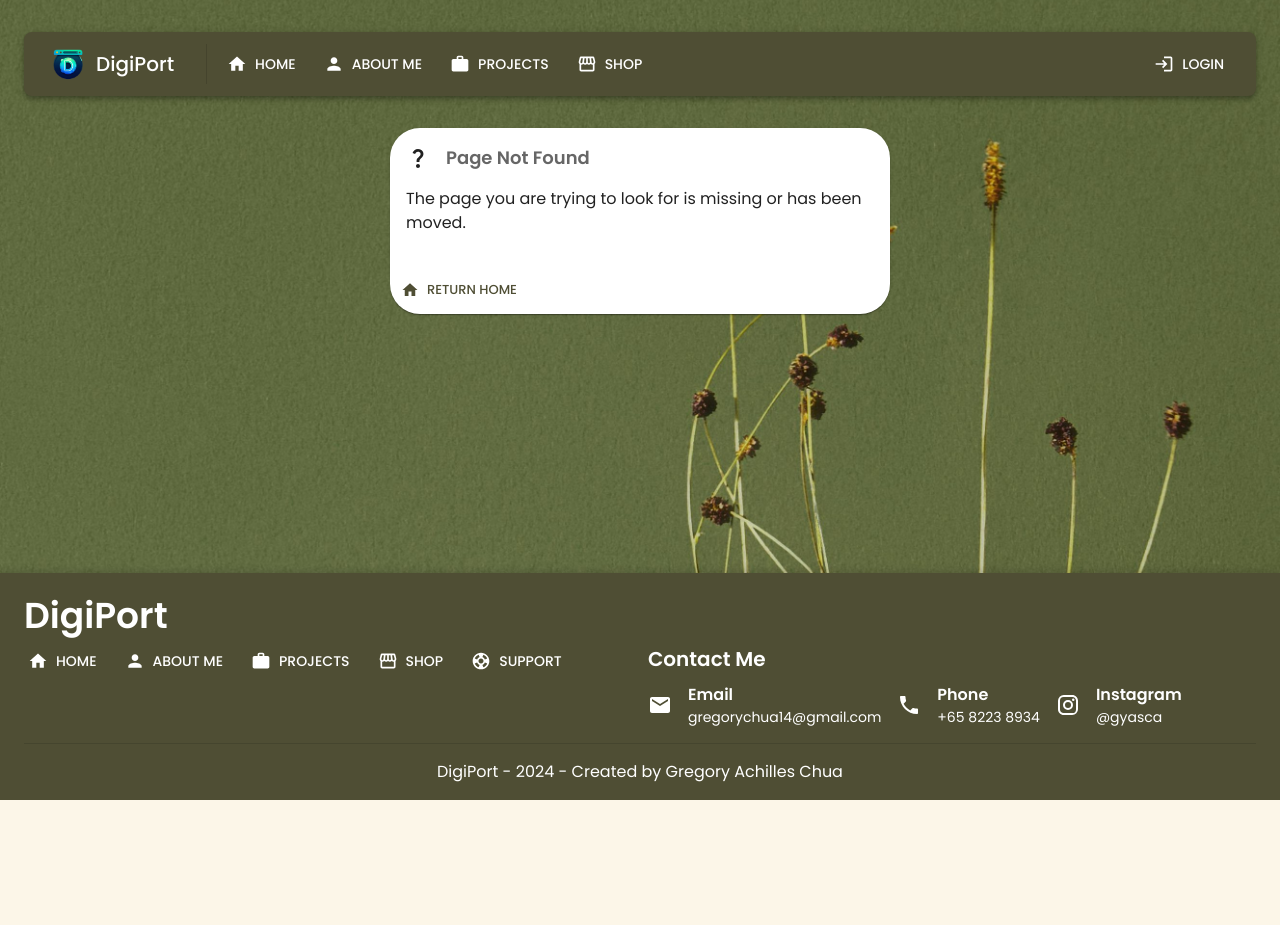
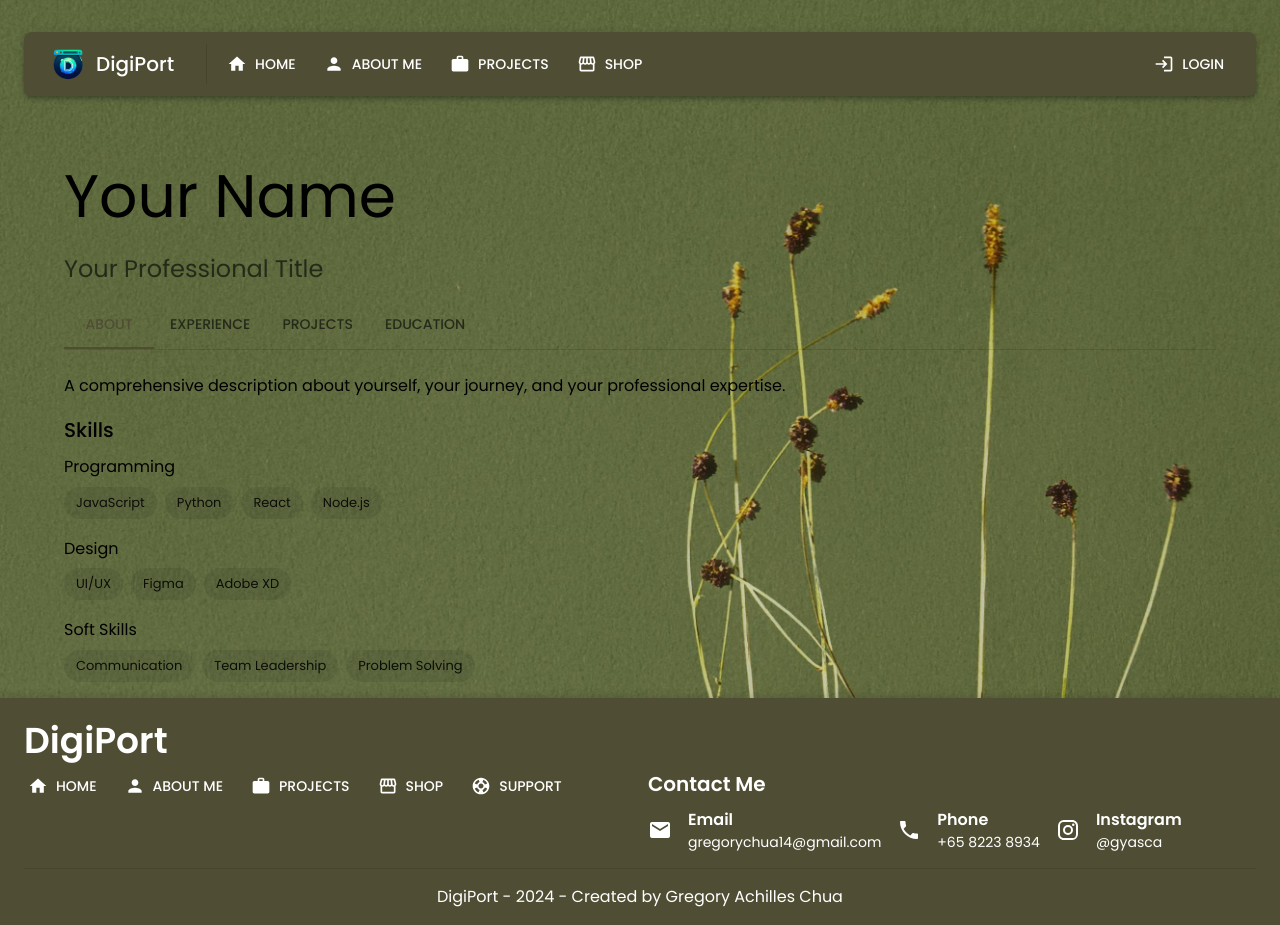
Before and after one commit to gyasca/Digiport, a React (Vite) app in the folder digiport/client/: page /portfolio-example-1 in a window 1280 px wide. Before the commit the page ends 800 px from the top, so only its background shows below. Built offline with nearby package versions, Linux system fonts and the light colour scheme.

Commit message:
portfolio example page

```diff
--- a/digiport/client/package.json
+++ b/digiport/client/package.json
@@ -15,6 +15,7 @@
     "@emotion/styled": "^11.11.0",
     "@mui/icons-material": "^5.15.11",
     "@mui/material": "^5.15.11",
+    "lucide-react": "^0.428.0",
     "react": "^18.2.0",
     "react-dom": "^18.2.0",
     "react-router-dom": "^6.22.2"
--- /dev/null
+++ b/digiport/client/src/components/exampleComponents/PortfolioExample1.jsx
@@ -0,0 +1,261 @@
+import React, { useState } from "react";
+import {
+  AppBar,
+  Toolbar,
+  Typography,
+  Container,
+  Grid,
+  Card,
+  CardContent,
+  CardActions,
+  Button,
+  Tabs,
+  Tab,
+  Box,
+  Chip,
+  Avatar,
+  List,
+  ListItem,
+  ListItemText,
+  IconButton,
+  ThemeProvider,
+  createTheme,
+  CssBaseline,
+} from "@mui/material";
+import {
+  GitHub as GitHubIcon,
+  LinkedIn as LinkedInIcon,
+  Mail as MailIcon,
+  Launch as LaunchIcon,
+} from "@mui/icons-material";
+
+// const theme = createTheme({
+//   palette: {
+//     primary: {
+//       main: '#2196f3',
+//     },
+//     secondary: {
+//       main: '#f50057',
+//     },
+//   },
+// });
+
+const Portfolio = () => {
+  const [activeTab, setActiveTab] = useState(0);
+
+  const handleTabChange = (event, newValue) => {
+    setActiveTab(newValue);
+  };
+
+  const personalInfo = {
+    name: "Your Name",
+    title: "Your Professional Title",
+    bio: "A comprehensive description about yourself, your journey, and your professional expertise.",
+    skills: [
+      {
+        category: "Programming",
+        items: ["JavaScript", "Python", "React", "Node.js"],
+      },
+      { category: "Design", items: ["UI/UX", "Figma", "Adobe XD"] },
+      {
+        category: "Soft Skills",
+        items: ["Communication", "Team Leadership", "Problem Solving"],
+      },
+    ],
+    experience: [
+      {
+        title: "Senior Developer",
+        company: "Tech Co",
+        period: "2020 - Present",
+        responsibilities: [
+          "Led a team of 5 developers on high-priority projects",
+          "Implemented CI/CD pipelines, reducing deployment time by 40%",
+          "Mentored junior developers, improving team productivity by 25%",
+        ],
+      },
+      {
+        title: "Full Stack Developer",
+        company: "StartUp Inc",
+        period: "2017 - 2020",
+        responsibilities: [
+          "Developed and maintained multiple web applications using React and Node.js",
+          "Optimized database queries, improving application performance by 30%",
+          "Collaborated with UX designers to implement responsive designs",
+        ],
+      },
+    ],
+    projects: [
+      {
+        name: "E-commerce Platform",
+        description:
+          "A full-stack e-commerce solution with real-time inventory management.",
+        technologies: ["React", "Node.js", "MongoDB", "Socket.io"],
+        link: "https://github.com/yourusername/ecommerce-platform",
+      },
+      {
+        name: "AI-powered Chat Bot",
+        description:
+          "An intelligent chatbot using natural language processing for customer support.",
+        technologies: ["Python", "TensorFlow", "Flask", "React"],
+        link: "https://github.com/yourusername/ai-chatbot",
+      },
+      {
+        name: "Data Visualization Dashboard",
+        description: "Interactive dashboard for visualizing complex datasets.",
+        technologies: ["D3.js", "React", "Express", "PostgreSQL"],
+        link: "https://github.com/yourusername/data-viz-dashboard",
+      },
+    ],
+    education: [
+      {
+        degree: "M.S. in Computer Science",
+        institution: "Tech University",
+        year: "2017",
+      },
+      {
+        degree: "B.S. in Software Engineering",
+        institution: "State College",
+        year: "2015",
+      },
+    ],
+    contact: {
+      email: "your.email@example.com",
+      github: "https://github.com/yourusername",
+      linkedin: "https://www.linkedin.com/in/yourusername",
+    },
+  };
+
+  return <>
+   <Container maxWidth="lg" sx={{ mt: 4 }}>
+        <Typography variant="h2" component="h1" gutterBottom>
+          {personalInfo.name}
+        </Typography>
+        <Typography variant="h5" color="textSecondary" paragraph>
+          {personalInfo.title}
+        </Typography>
+        <Box sx={{ borderBottom: 1, borderColor: 'divider', mb: 3 }}>
+          <Tabs value={activeTab} onChange={handleTabChange} aria-label="portfolio tabs">
+            <Tab label="About" />
+            <Tab label="Experience" />
+            <Tab label="Projects" />
+            <Tab label="Education" />
+          </Tabs>
+        </Box>
+        <Box role="tabpanel" hidden={activeTab !== 0}>
+          {activeTab === 0 && (
+            <>
+              <Typography variant="body1" paragraph>
+                {personalInfo.bio}
+              </Typography>
+              <Typography variant="h6" gutterBottom>
+                Skills
+              </Typography>
+              {personalInfo.skills.map((skillGroup, index) => (
+                <Box key={index} mb={2}>
+                  <Typography variant="subtitle1" gutterBottom>
+                    {skillGroup.category}
+                  </Typography>
+                  <Box display="flex" flexWrap="wrap" gap={1}>
+                    {skillGroup.items.map((skill, skillIndex) => (
+                      <Chip key={skillIndex} label={skill} />
+                    ))}
+                  </Box>
+                </Box>
+              ))}
+            </>
+          )}
+        </Box>
+        <Box role="tabpanel" hidden={activeTab !== 1}>
+          {activeTab === 1 && (
+            <List>
+              {personalInfo.experience.map((job, index) => (
+                <ListItem key={index} alignItems="flex-start">
+                  <ListItemText
+                    primary={job.title}
+                    secondary={
+                      <>
+                        <Typography component="span" variant="body2" color="textPrimary">
+                          {job.company} | {job.period}
+                        </Typography>
+                        <List dense>
+                          {job.responsibilities.map((resp, respIndex) => (
+                            <ListItem key={respIndex}>
+                              <ListItemText primary={resp} />
+                            </ListItem>
+                          ))}
+                        </List>
+                      </>
+                    }
+                  />
+                </ListItem>
+              ))}
+            </List>
+          )}
+        </Box>
+        <Box role="tabpanel" hidden={activeTab !== 2}>
+          {activeTab === 2 && (
+            <Grid container spacing={3}>
+              {personalInfo.projects.map((project, index) => (
+                <Grid item xs={12} sm={6} md={4} key={index}>
+                  <Card>
+                    <CardContent>
+                      <Typography variant="h6" component="div">
+                        {project.name}
+                      </Typography>
+                      <Typography variant="body2" color="text.secondary" paragraph>
+                        {project.description}
+                      </Typography>
+                      <Box display="flex" flexWrap="wrap" gap={1} mb={2}>
+                        {project.technologies.map((tech, techIndex) => (
+                          <Chip key={techIndex} label={tech} size="small" />
+                        ))}
+                      </Box>
+                    </CardContent>
+                    <CardActions>
+                      <Button size="small" endIcon={<LaunchIcon />} href={project.link} target="_blank">
+                        View Project
+                      </Button>
+                    </CardActions>
+                  </Card>
+                </Grid>
+              ))}
+            </Grid>
+          )}
+        </Box>
+        <Box role="tabpanel" hidden={activeTab !== 3}>
+          {activeTab === 3 && (
+            <List>
+              {personalInfo.education.map((edu, index) => (
+                <ListItem key={index}>
+                  <ListItemText
+                    primary={edu.degree}
+                    secondary={`${edu.institution} | ${edu.year}`}
+                  />
+                </ListItem>
+              ))}
+            </List>
+          )}
+        </Box>
+      </Container>
+      {/* <Box component="footer" sx={{ bgcolor: 'background.paper', py: 6, mt: 4 }}>
+        <Container maxWidth="lg">
+          <Typography variant="h6" align="center" gutterBottom>
+            Contact Me
+          </Typography>
+          <Box display="flex" justifyContent="center" gap={2}>
+            <IconButton aria-label="github" color="inherit" href={personalInfo.contact.github} target="_blank">
+              <GitHubIcon />
+            </IconButton>
+            <IconButton aria-label="linkedin" color="inherit" href={personalInfo.contact.linkedin} target="_blank">
+              <LinkedInIcon />
+            </IconButton>
+            <IconButton aria-label="email" color="inherit" href={`mailto:${personalInfo.contact.email}`}>
+              <MailIcon />
+            </IconButton>
+          </Box>
+        </Container>
+      </Box> */}
+      </>;
+};
+
+export default Portfolio;
--- a/digiport/client/src/pages/UserRoutes.jsx
+++ b/digiport/client/src/pages/UserRoutes.jsx
@@ -3,6 +3,7 @@ import { Route, Routes, Navigate } from 'react-router-dom'
 import NotFound from './errors/NotFound'
 import Home from './Home'
 import Resume from './resume/Resume'
+import PortfolioExample1 from '../components/exampleComponents/PortfolioExample1'
 // import { UserContext } from '..'
 
 
@@ -18,6 +19,7 @@ function UserRoutes() {
         <Routes>
             <Route path='*' element={<NotFound />} />
             <Route path="/" element={<Home />} />
+            <Route path="/portfolio-example-1" element={<PortfolioExample1 />} />
             {/* <Route path="/login" element={!user ? <Login /> : <Navigate to={"/"} />} />
             <Route path="/register" element={!user ? <Register /> : <Navigate to={"/"} />} /> */}
             <Route path="/resume" element={<Resume />} />
```
Also changed, not shown: digiport/client/src/pages/examples/PortfolioExamplePage1.jsx (added, +22 -0 lines), 1 other file (tests, documents, lock files or other folders).
